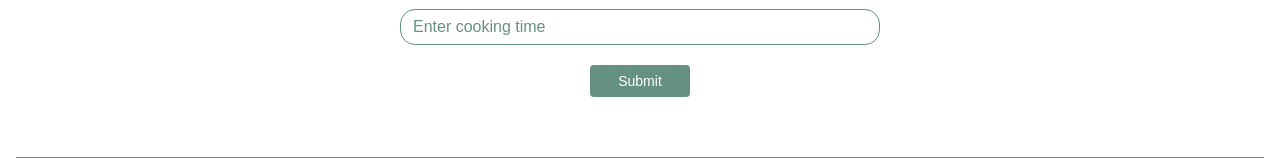
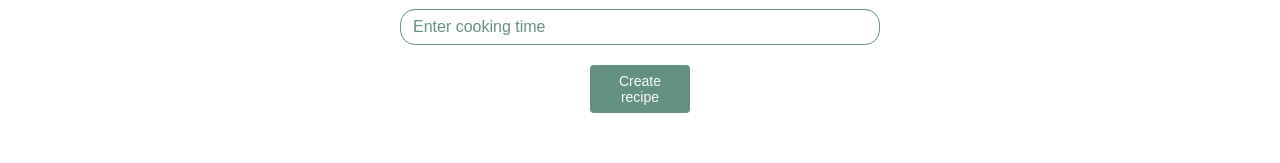
Before and after one commit to fac30/PRO05_Riley_Tanya_Dani_Levi, a React (Vite) app: page /create in a window 1280 px wide. Shown: the part 603-766 px from the top of the page. Built offline with nearby package versions, Linux system fonts and the light colour scheme; no server answers.

Commit message:
add buttons to the dropdown box

```diff
--- a/src/components/Navbar/Navbar.tsx
+++ b/src/components/Navbar/Navbar.tsx
@@ -71,6 +71,20 @@ export default function Navbar(): JSX.Element {
               Home
             </Link>
             <Link
+              to="/recipes"
+              onClick={() => setMenuOpen(false)}
+              className="dropdown-item"
+            >
+              Recipes
+            </Link>
+            <Link
+              to="/create"
+              onClick={() => setMenuOpen(false)}
+              className="dropdown-item"
+            >
+              Create
+            </Link>
+            <Link
               to="/login"
               onClick={() => setMenuOpen(false)}
               className="dropdown-item"
--- a/src/pages/Create.tsx
+++ b/src/pages/Create.tsx
@@ -3,6 +3,7 @@ import { useNavigate } from 'react-router-dom';
 import { api } from '../api/recipesApi'; // Import Axios instance or API function
 import Input from '../components/Input/Input'; // Adjust the path based on your project structure
 import './Create.css';
+import Button from '../components/Button/Button';
 
 const Create: React.FC = () => {
   const [title, setTitle] = useState('');
@@ -120,10 +121,10 @@ const Create: React.FC = () => {
           required
         />
 
-        {/* Submit Button */}
-        <button type="submit" className="btn">
-          Submit
-        </button>
+        <Button
+          label="Create recipe"
+          type="submit"
+          />
       </form>
     </div>
   );
```
